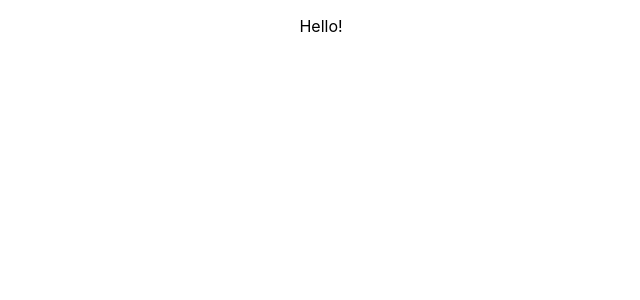
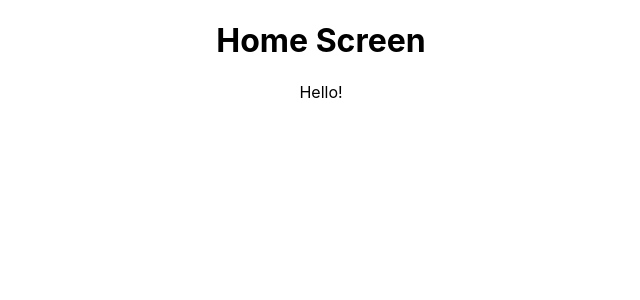
Before and after one commit to dmargan/whiteboard, a React (Create React App) app: page / in a window 1280 px wide. Shown: the top 300 px of the page, without its empty margins (319-959 px from the left). Built offline with nearby package versions, Linux system fonts and the light colour scheme.

Commit message:
Refactor app (#3)
* Refactor app.js to use Home component.

* Change p to div.

* Change user to matt.

```diff
--- a/src/App.js
+++ b/src/App.js
@@ -1,9 +1,10 @@
 import './App.css';
+import Home from './Home';
 
 function App() {
   return (
-    <div className="App">
-      <p>Hello!</p>
+    <div className='App'>
+      <Home />
     </div>
   );
 }
--- a/src/Home.jsx
+++ b/src/Home.jsx
@@ -1,11 +1,11 @@
 import React from 'react';
 
 function Home() {
-  const user = 'davor';
+  const user = 'matt';
   return (
     <React.Fragment>
       <h1>Home Screen</h1>
-      <p>Hello!</p>
+      <div>Hello!</div>
     </React.Fragment>
   );
 }
```
